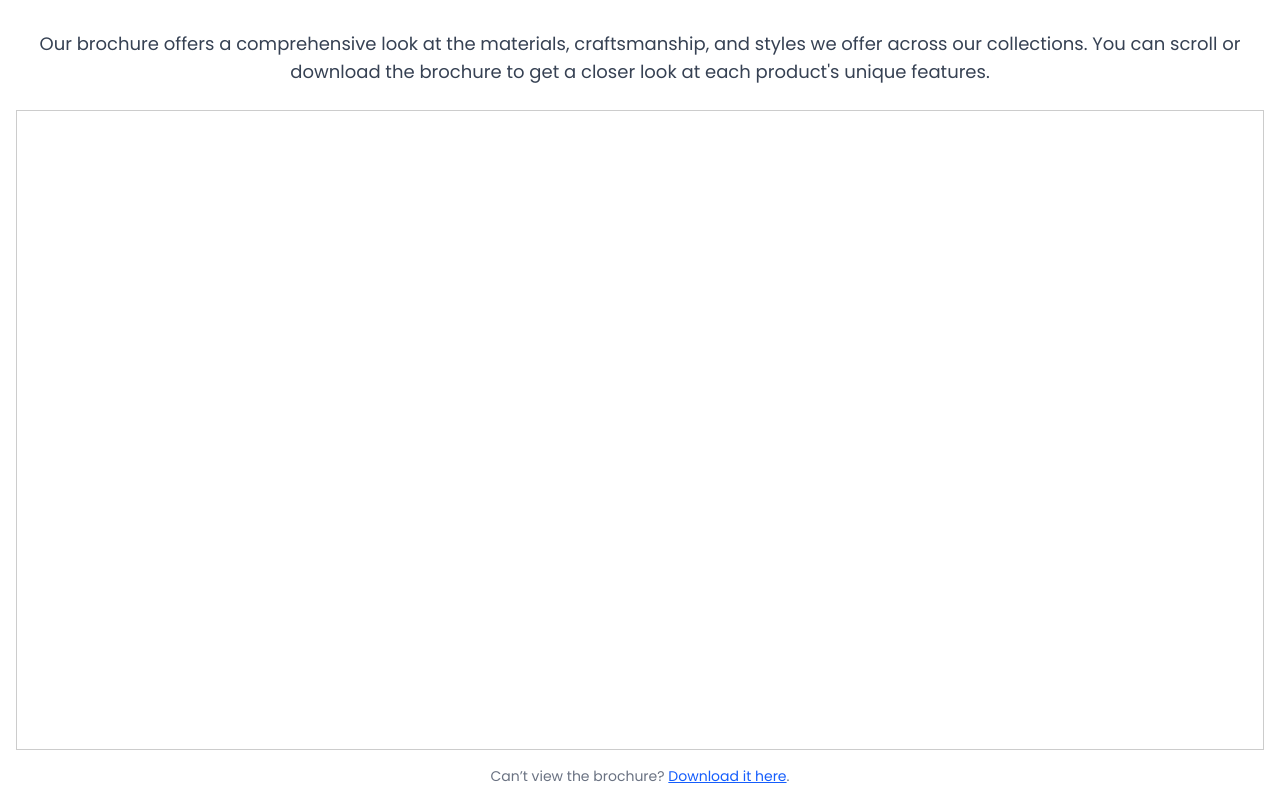
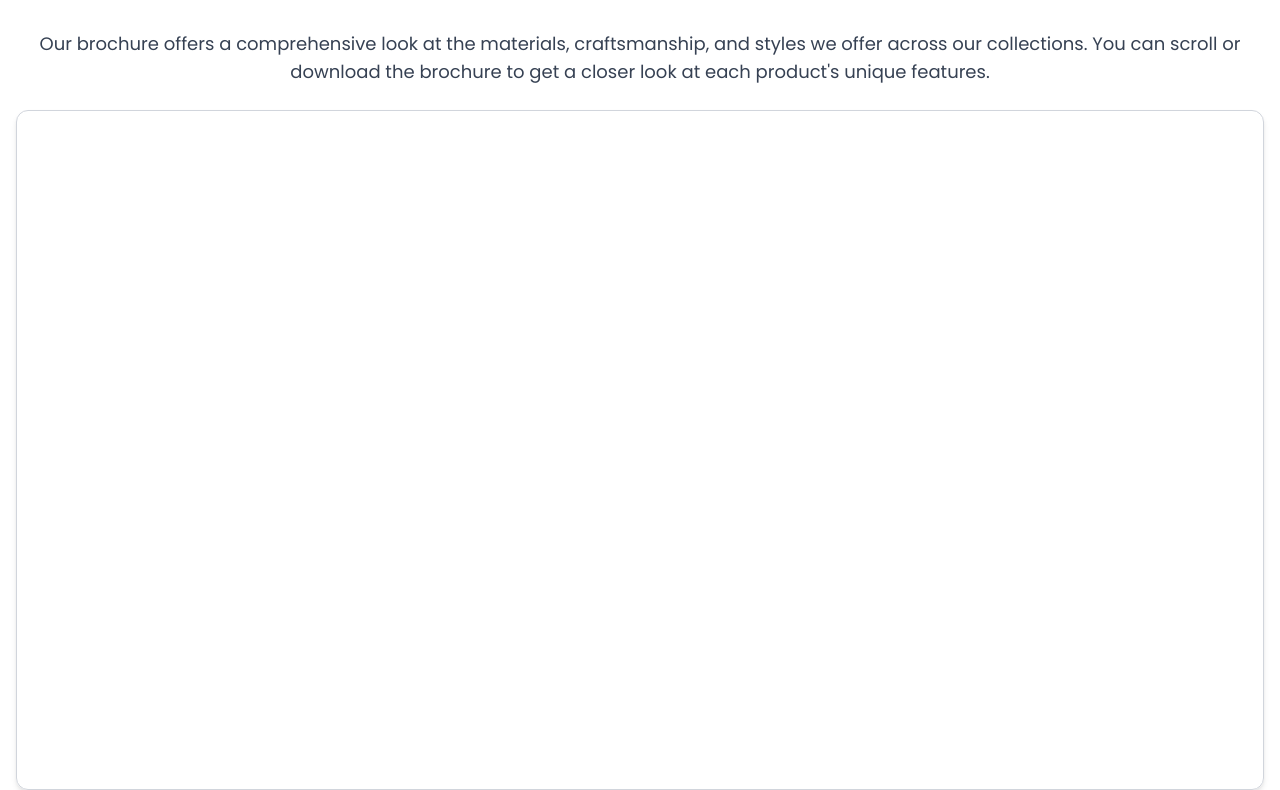
Before and after one commit to subhamoy87/gigabull_fe, a React (Vite) app: page /brochure in a window 1280 px wide. Shown: the part 370-1160 px from the top of the page. Built offline with nearby package versions, Linux system fonts and the light colour scheme; no server answers.

Commit message:
document api implementation

```diff
--- a/src/config/config.js
+++ b/src/config/config.js
@@ -7,6 +7,8 @@ export const ADMIN_LOGIN_API_URL = `${BACKEND_URL}/api/admin/login`;
 export const ADMIN_CHANGE_PASSWORD_API_URL = `${BACKEND_URL}/api/admin/change-password`;
 export const PRODUCTS_API_URL = `${BACKEND_URL}/api/products`;
 export const SAVE_PRODUCTS_API_URL = `${BACKEND_URL}/api/save-products-data`;
+export const DOCUMENTS_API_URL = `${BACKEND_URL}/api/documents`;
+export const SAVE_DOCUMENTS_API_URL = `${BACKEND_URL}/api/save-documents`;
 
 
 //export const CONTACT_API_URL = 'https://gigabull-server.onrender.com/api/contact';
--- a/src/context/SiteDataContext.jsx
+++ b/src/context/SiteDataContext.jsx
@@ -103,6 +103,22 @@ export const SiteDataProvider = ({ children }) => {
       return DEFAULT_DOCUMENTS;
     }
   });
+
+  // Fetch server documents on component mount
+  useEffect(() => {
+    const fetchServerDocuments = async () => {
+      try {
+        const res = await fetch(DOCUMENTS_API_URL);
+        const data = await res.json();
+        if (res.ok && data.success && data.documents) {
+          setDocuments(data.documents);
+        }
+      } catch (err) {
+        console.warn('Could not fetch documents from server, using local fallback:', err);
+      }
+    };
+    fetchServerDocuments();
+  }, []);
 
   // 6. Admin Authentication & Session State
   const [isAuthenticated, setIsAuthenticated] = useState(() => {
@@ -319,7 +335,17 @@ export const SiteDataProvider = ({ children }) => {
   // Updates for company, contact, documents
   const updateCompany = (updates) => setCompany((prev) => ({ ...prev, ...updates }));
   const updateContact = (updates) => setContact((prev) => ({ ...prev, ...updates }));
-  const updateDocuments = (updates) => setDocuments((prev) => ({ ...prev, ...updates }));
+  const updateDocuments = async (updates) => {
+    setDocuments((prev) => {
+      const nextDocs = { ...prev, ...updates };
+      fetch(SAVE_DOCUMENTS_API_URL, {
+        method: 'POST',
+        headers: { 'Content-Type': 'application/json' },
+        body: JSON.stringify({ documents: nextDocs }),
+      }).catch((err) => console.warn('Error saving documents to server:', err));
+      return nextDocs;
+    });
+  };
 
   // Backup & Reset
   const resetToDefaults = () => {
--- a/src/pages/BrochurePage.jsx
+++ b/src/pages/BrochurePage.jsx
@@ -1,11 +1,32 @@
-import React from 'react';
+import React, { useMemo } from 'react';
 import { BrochureGigabull2025 } from '../assets/pdfs';
 import { brochureBannerImage } from '../assets/common';
 import { useSiteData } from '../context/SiteDataContext';
 
 const BrochurePage = () => {
   const { documents } = useSiteData();
-  const brochureUrl = documents?.brochureUrl || BrochureGigabull2025;
+  const rawBrochureUrl = documents?.brochureUrl || BrochureGigabull2025;
+
+  const pdfViewUrl = useMemo(() => {
+    if (!rawBrochureUrl) return '';
+    if (typeof rawBrochureUrl === 'string' && rawBrochureUrl.startsWith('data:application/pdf;base64,')) {
+      try {
+        const base64Data = rawBrochureUrl.replace(/^data:application\/pdf;base64,/, '');
+        const byteCharacters = atob(base64Data);
+        const byteNumbers = new Array(byteCharacters.length);
+        for (let i = 0; i < byteCharacters.length; i++) {
+          byteNumbers[i] = byteCharacters.charCodeAt(i);
+        }
+        const byteArray = new Uint8Array(byteNumbers);
+        const blob = new Blob([byteArray], { type: 'application/pdf' });
+        return URL.createObjectURL(blob);
+      } catch (err) {
+        console.error('Error creating PDF Blob URL:', err);
+        return rawBrochureUrl;
+      }
+    }
+    return rawBrochureUrl;
+  }, [rawBrochureUrl]);
 
   return (
     <div className='w-full bg-white font-sans min-h-screen'>
@@ -39,14 +60,22 @@ const BrochurePage = () => {
         </p>
 
         {/* PDF Viewer */}
-        <div className='w-full' style={{ height: '80vh' }}>
-          <iframe
-            src={brochureUrl}
-            title='Leather Products Brochure'
+        <div className='w-full shadow-md rounded-xl overflow-hidden border border-gray-300' style={{ height: '85vh' }}>
+          <object
+            data={pdfViewUrl}
+            type='application/pdf'
             width='100%'
             height='100%'
-            style={{ border: '1px solid #ccc' }}
-          />
+            className='w-full h-full'
+          >
+            <iframe
+              src={pdfViewUrl}
+              title='Leather Products Brochure'
+              width='100%'
+              height='100%'
+              style={{ border: 'none' }}
+            />
+          </object>
         </div>
 
         {/* Fallback message for unsupported browsers */}
@@ -54,13 +83,13 @@ const BrochurePage = () => {
           <p>
             Can’t view the brochure?{' '}
             <a
-              href={brochureUrl}
+              href={pdfViewUrl}
               target='_blank'
               rel='noopener noreferrer'
-              className='text-blue-600 underline'
+              className='text-blue-600 font-semibold underline hover:text-blue-800 transition'
               download='BrochureGigabull2025.pdf'
             >
-              Download it here
+              Download Original PDF
             </a>
             .
           </p>
--- a/src/pages/CertificatePage.jsx
+++ b/src/pages/CertificatePage.jsx
@@ -1,11 +1,32 @@
-import React from 'react';
+import React, { useMemo } from 'react';
 import { RCMCCertificate } from '../assets/pdfs';
 import { certificateBannerImage } from '../assets/common';
 import { useSiteData } from '../context/SiteDataContext';
 
 const CertificatePage = () => {
   const { documents } = useSiteData();
-  const certUrl = documents?.certificateUrl || RCMCCertificate;
+  const rawCertUrl = documents?.certificateUrl || RCMCCertificate;
+
+  const pdfViewUrl = useMemo(() => {
+    if (!rawCertUrl) return '';
+    if (typeof rawCertUrl === 'string' && rawCertUrl.startsWith('data:application/pdf;base64,')) {
+      try {
+        const base64Data = rawCertUrl.replace(/^data:application\/pdf;base64,/, '');
+        const byteCharacters = atob(base64Data);
+        const byteNumbers = new Array(byteCharacters.length);
+        for (let i = 0; i < byteCharacters.length; i++) {
+          byteNumbers[i] = byteCharacters.charCodeAt(i);
+        }
+        const byteArray = new Uint8Array(byteNumbers);
+        const blob = new Blob([byteArray], { type: 'application/pdf' });
+        return URL.createObjectURL(blob);
+      } catch (err) {
+        console.error('Error creating PDF Blob URL:', err);
+        return rawCertUrl;
+      }
+    }
+    return rawCertUrl;
+  }, [rawCertUrl]);
 
   return (
     <div className='w-full bg-white min-h-screen font-sans'>
@@ -31,14 +52,22 @@ const CertificatePage = () => {
 
       {/* PDF Viewer */}
       <div className='container mx-auto px-4 py-8'>
-        <div className='w-full' style={{ height: '80vh' }}>
-          <iframe
-            src={certUrl}
-            title='RCMC Certificate'
+        <div className='w-full shadow-md rounded-xl overflow-hidden border border-gray-300' style={{ height: '85vh' }}>
+          <object
+            data={pdfViewUrl}
+            type='application/pdf'
             width='100%'
             height='100%'
-            style={{ border: '1px solid #ccc' }}
-          />
+            className='w-full h-full'
+          >
+            <iframe
+              src={pdfViewUrl}
+              title='RCMC Certificate'
+              width='100%'
+              height='100%'
+              style={{ border: 'none' }}
+            />
+          </object>
         </div>
 
         {/* Fallback message */}
@@ -46,13 +75,13 @@ const CertificatePage = () => {
           <p>
             Can’t view the certificate?{' '}
             <a
-              href={certUrl}
+              href={pdfViewUrl}
               target='_blank'
               rel='noopener noreferrer'
               download='RCMCCertificate.pdf'
-              className='text-blue-600 underline'
+              className='text-blue-600 font-semibold underline hover:text-blue-800 transition'
             >
-              Download it here
+              Download Original PDF
             </a>
             .
           </p>
```
